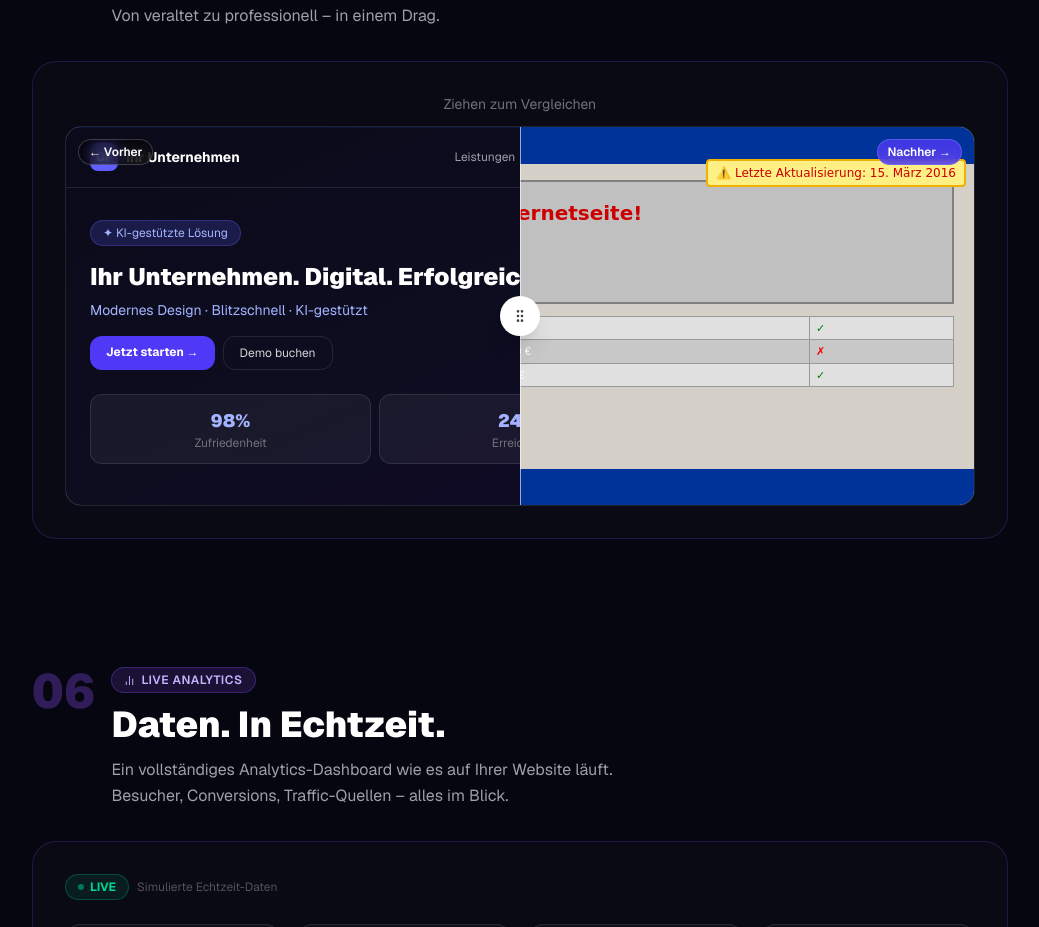
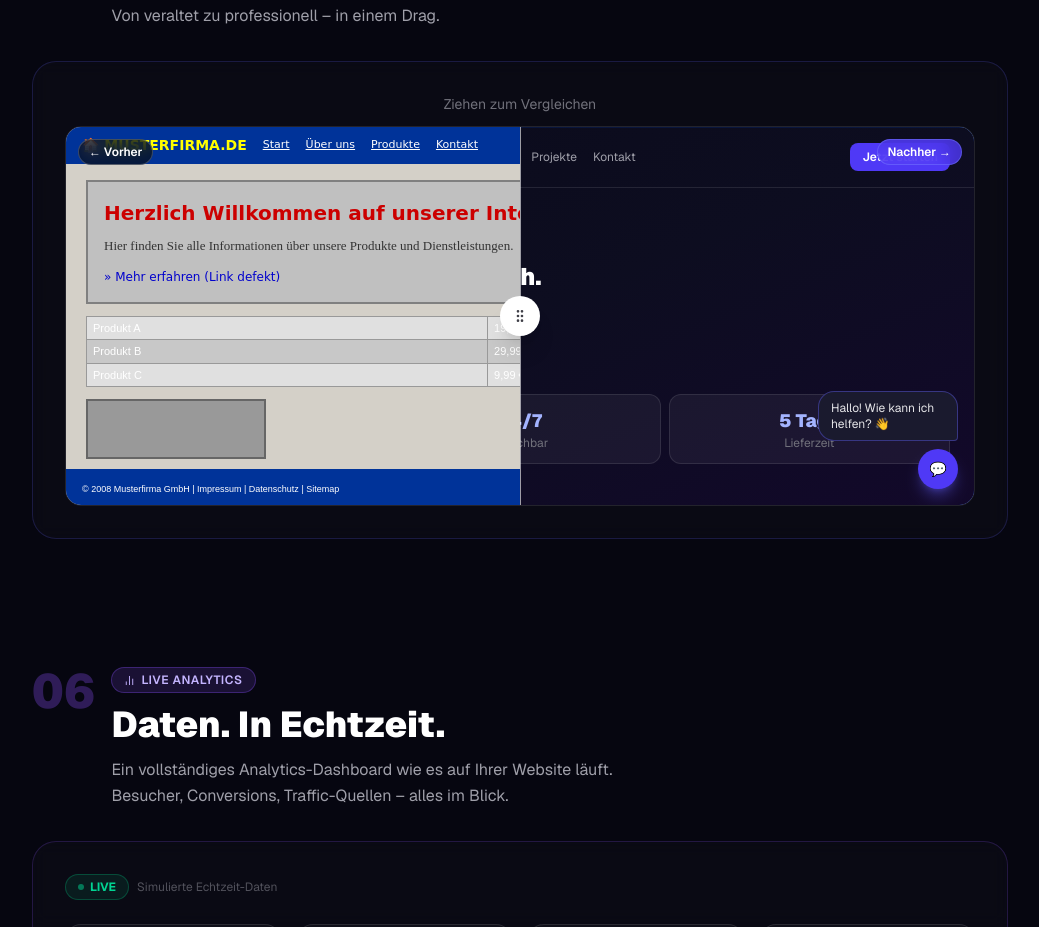
Before and after one commit to kevingoetzsysteminjur-del/Contexflow-ai, a Next.js app: page /demo in a window 1280 px wide. Shown: the part 4046-4973 px from the top of the page, without its empty margins (120-1159 px from the left). Built offline with nearby package versions, Linux system fonts and the light colour scheme.

Commit message:
Vorher/Nachher Slider: Seiten korrekt vertauscht

```diff
--- a/app/demo/_components/BeforeAfterSlider.tsx
+++ b/app/demo/_components/BeforeAfterSlider.tsx
@@ -119,7 +119,7 @@ export default function BeforeAfterSlider({ lang }: { lang: Lang }) {
         {/* NEW SITE – clipped */}
         <div
           className="absolute inset-0"
-          style={{ clipPath: `inset(0 ${100 - pos}% 0 0)` }}
+          style={{ clipPath: `inset(0 0 0 ${pos}%)` }}
         >
           <div className="h-full bg-gradient-to-br from-[#0a0a1a] via-[#0d0d20] to-[#12082a]">
             {/* Nav */}
```
